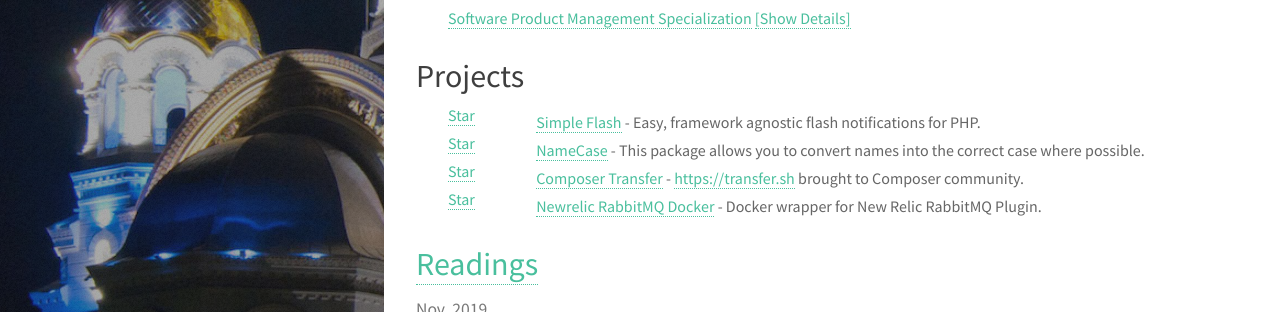
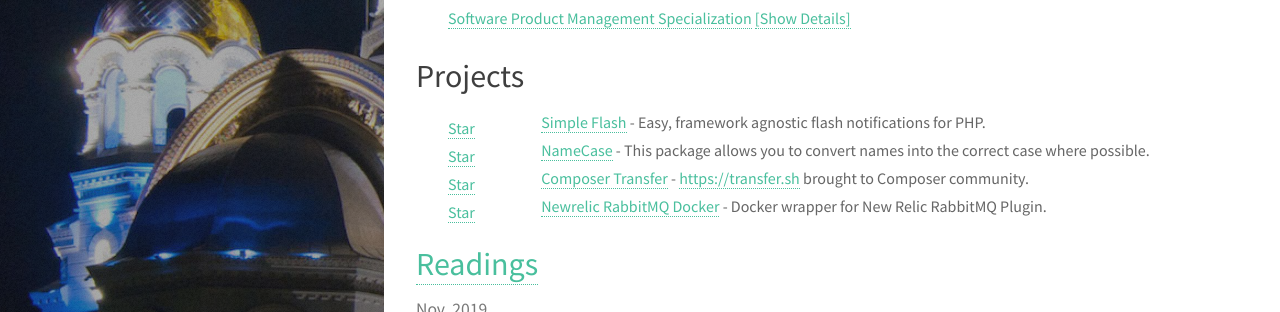
Before and after one commit to tamtamchik/tamtamchik.github.io, a Jekyll site: the page built from index.html, in a window 1280 px wide and 1400 px high, scrolled down 4 px. Shown: the part 608-920 px from the top of the window. Built offline with Jekyll 4.4.1, drawn with Linux system fonts in a browser that asks for light colours.

Commit message:
Update gems

```diff
--- a/Gemfile
+++ b/Gemfile
@@ -9,7 +9,7 @@ ruby RUBY_VERSION
 #
 # This will help ensure the proper Jekyll version is running.
 # Happy Jekylling!
-gem "jekyll", "~> 3.7.4"
+gem "jekyll"
 
 # If you want to use GitHub Pages, remove the "gem "jekyll"" above and
 # uncomment the line below. To upgrade, run `bundle update github-pages`.
@@ -17,5 +17,5 @@ gem "jekyll", "~> 3.7.4"
 
 # If you have any plugins, put them here!
 group :jekyll_plugins do
-   gem "jekyll-feed", "~> 0.10"
+   gem "jekyll-feed"
 end
--- a/css/style.css
+++ b/css/style.css
@@ -596,8 +596,8 @@
 		ul li .git-star {
 			display: inline-block;
 			position: relative;
-			top: -7px;
-			min-width: 85px;
+			top: 6px;
+			min-width: 90px;
 		}
 
 		ul.alt {
```
Also changed, not shown: Gemfile.lock, 1 other file.
